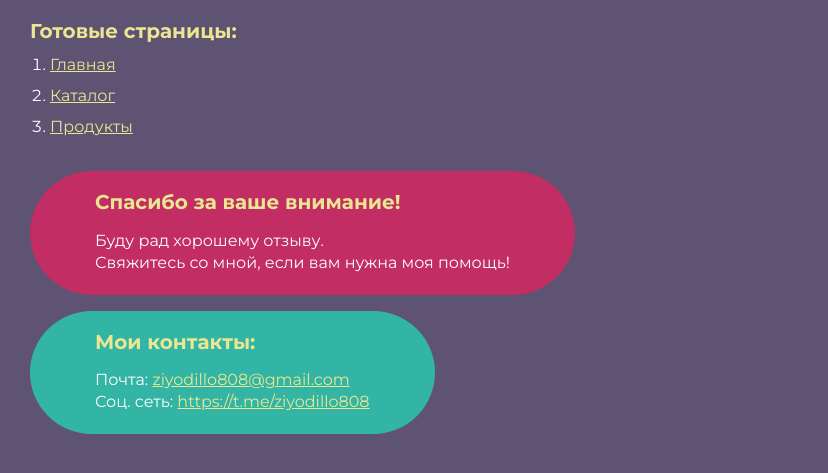
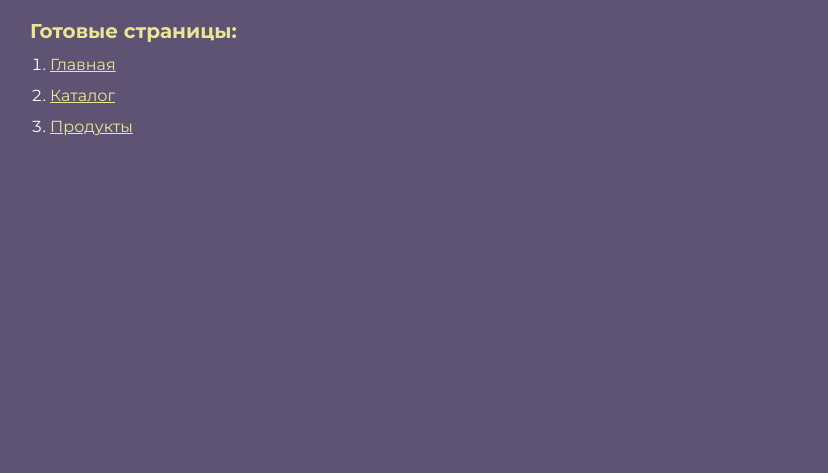
Before and after one commit to ZiyodulloRakhmonberdiev/zlatmax-shop, a plain HTML site: page index.html in a window 1280 px wide. Shown: the part 115-588 px from the top of the page, without its empty margins (0-828 px from the left). Drawn offline with Linux system fonts and the light colour scheme.

Commit message:
index updated

```diff
--- a/index.html
+++ b/index.html
@@ -19,22 +19,8 @@
 			<li><a target="_blank" href="catalog.html">Каталог</a></li>
 			<li><a target="_blank" href="product.html">Продукты</a></li>
 		</ol>
-		<div class="rootpage__tnx">
-			<h2>Спасибо за ваше внимание!</h2>
-			<p>Буду рад хорошему отзыву.</p>
-			<p>Свяжитесь со мной, если вам нужна моя помощь!</p>
-		</div>
-		<div class="rootpage__contacts">
-			<h2>Мои контакты:</h2>
-			<p>
-				Почта:
-				<a href="mailto:ziyodillo808@gmail.com">ziyodillo808@gmail.com</a>
-			</p>
-			<p>
-				Соц. сеть:
-				<a href="https://t.me/ziyodillo808">https://t.me/ziyodillo808</a>
-			</p>
-		</div>
+
+
 	</div>
 </body>
 <style>
```
